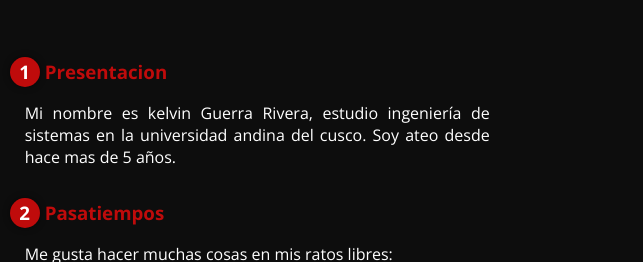
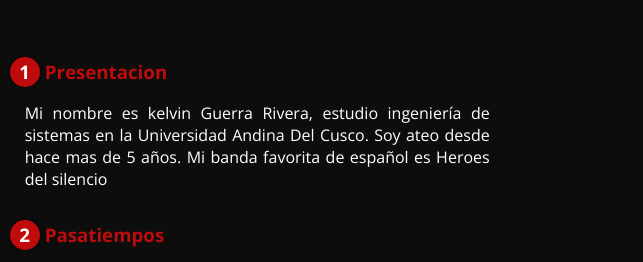
Before and after one commit to GS006/kelvin, a plain HTML site: page index.html in a window 1280 px wide. Shown: the part 722-984 px from the top of the page, 637-1280 px from the left. Drawn offline with nearby package versions, Linux system fonts and the light colour scheme.

Commit message:
Update index.html

```diff
--- a/index.html
+++ b/index.html
@@ -40,7 +40,7 @@
                 <img src="img/kellGS.png" alt="" class="imagenInfo">
                 <div class="contenido-textos">
                     <h3><span>1</span>Presentacion</h3>
-                    <p>Mi nombre es kelvin Guerra Rivera, estudio ingeniería de sistemas en la universidad andina del cusco. Soy ateo desde hace mas de 5 años.</p>
+                    <p>Mi nombre es kelvin Guerra Rivera, estudio ingeniería de sistemas en la Universidad Andina Del Cusco. Soy ateo desde hace mas de 5 años. Mi banda favorita de español es Heroes del silencio</p>
                     <h3><span>2</span>Pasatiempos</h3>
                     <p>Me gusta hacer muchas cosas en mis ratos libres:<br><br>
                         &nbsp;&nbsp;&nbsp;&nbsp;- Leer<br>
```
